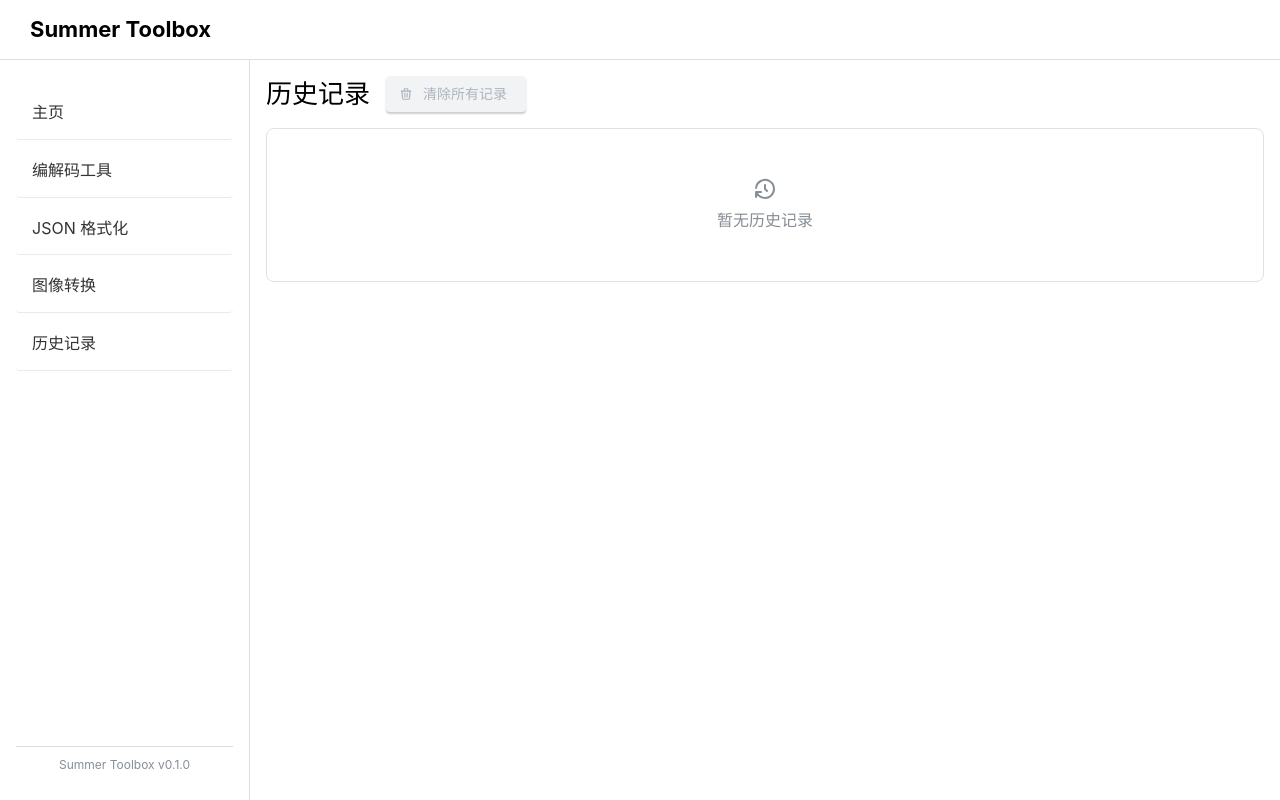
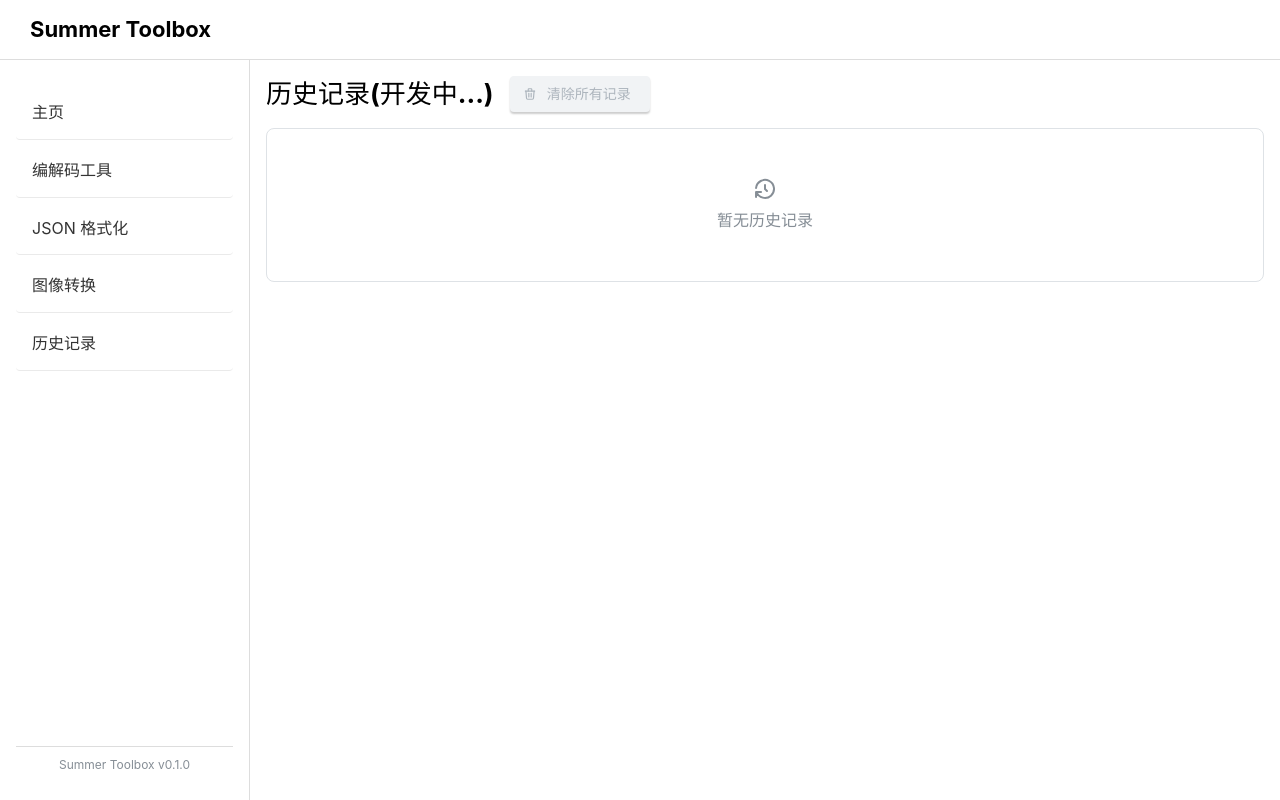
Before and after one commit to 233Official/SummerToolbox, a React (Vite) app: page /history in a window 1280 px wide. Built offline with nearby package versions, Linux system fonts and the light colour scheme.

Commit message:
🚧 标识

```diff
--- a/src/pages/History.tsx
+++ b/src/pages/History.tsx
@@ -76,7 +76,7 @@ const History = () => {
   return (
     <div className="history-container">
       <Group justify="apart" mb="md">
-        <Title order={2}>历史记录</Title>
+        <Title order={2}>历史记录(开发中...)</Title>
         <Button
           color="red"
           variant="outline"
--- a/src/pages/ImageConverter.tsx
+++ b/src/pages/ImageConverter.tsx
@@ -295,7 +295,7 @@ const ImageConverter = () => {
   return (
     <Box p="md">
       <Title order={2} mb="lg">
-        图像格式转换
+        图像格式转换(开发中...)
       </Title>
 
       <Grid grow>
```
